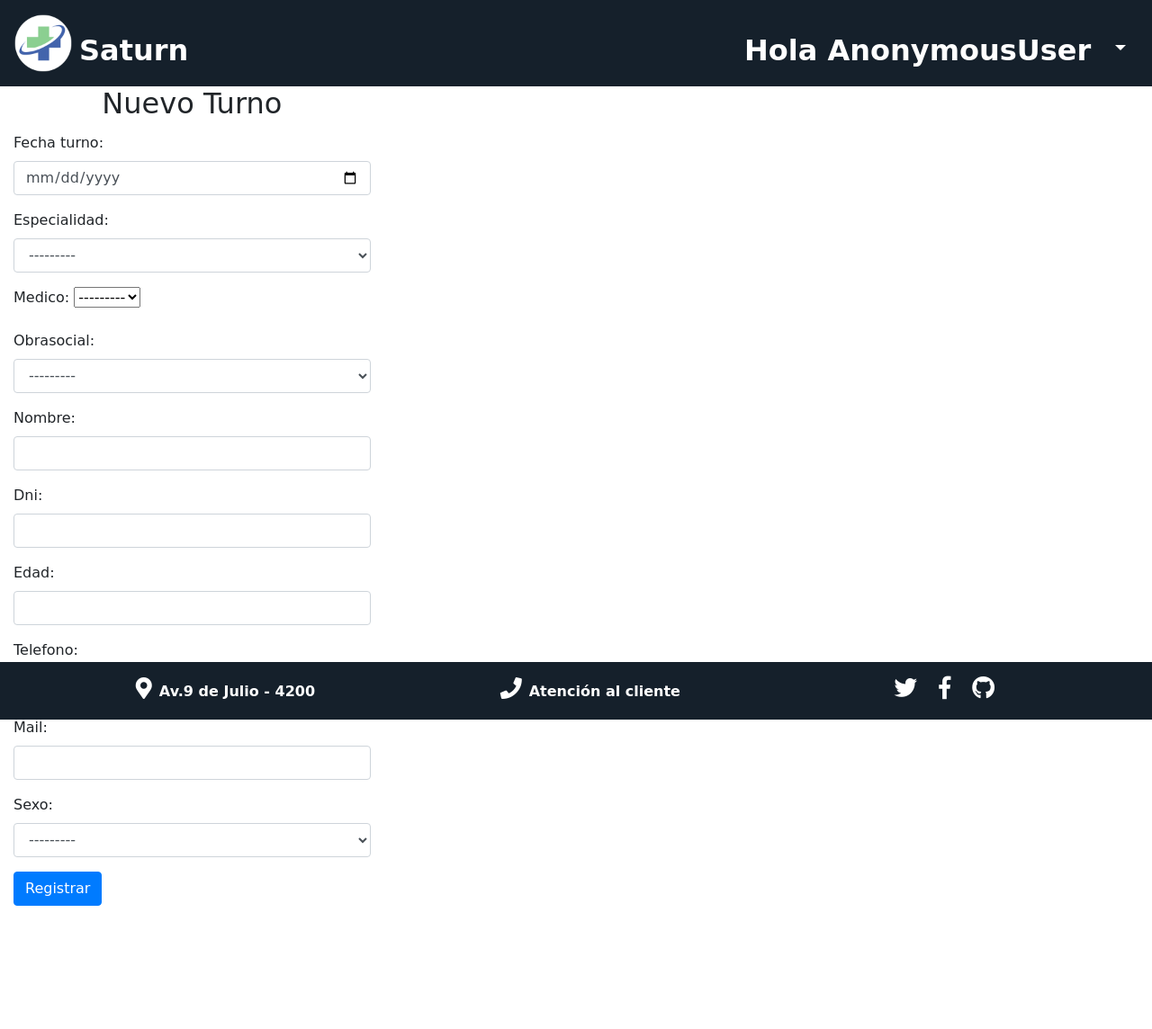
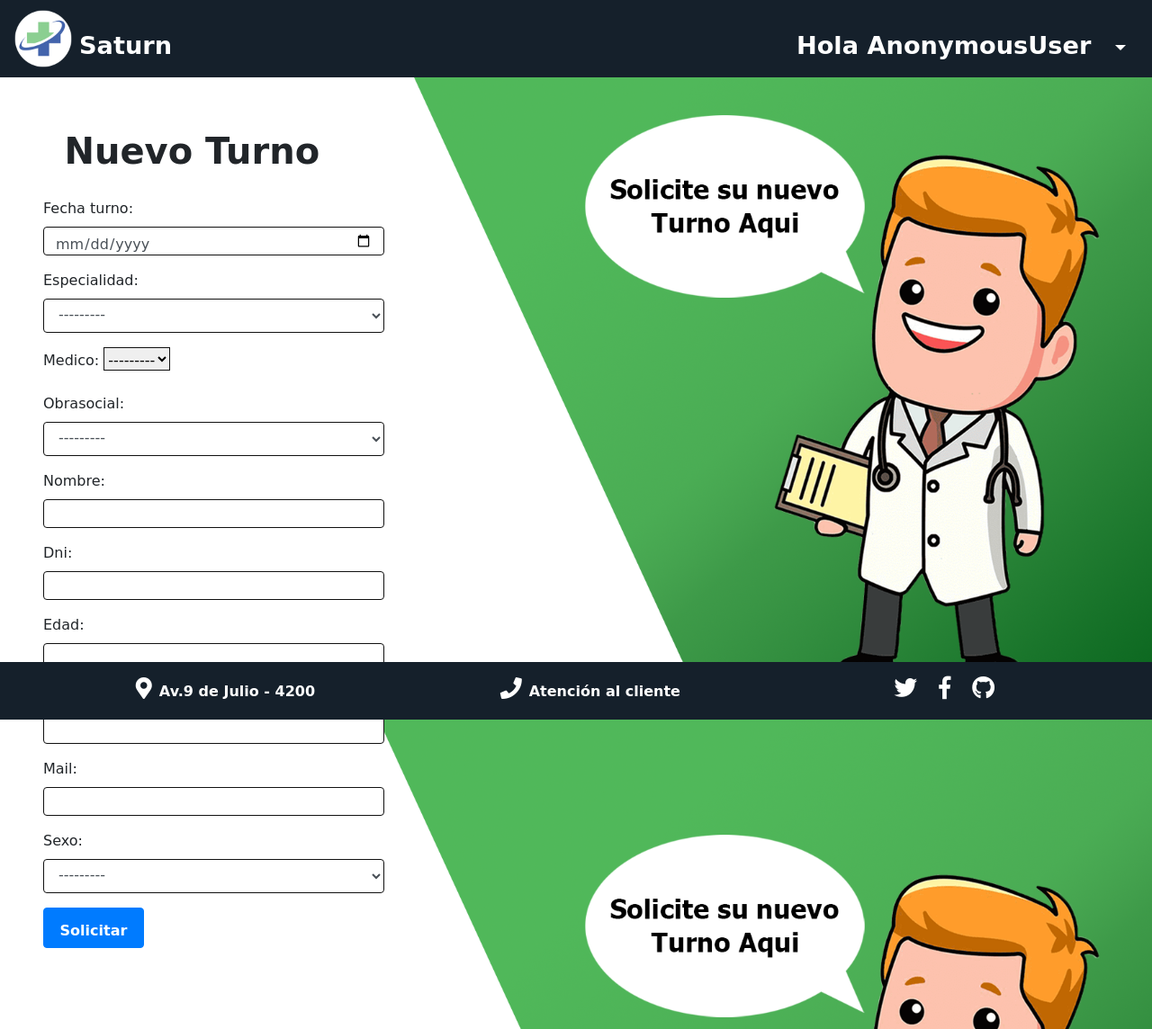
Before and after one commit to marianoGnlz/Saturn, a Django app: page /turnos/new_turn/ in a window 1280 px wide. Shown: the whole page at 90% size. Before the commit the page ends 1007 px from the top, so only its background shows below. Run offline with Django 3.2, Linux system fonts and the light colour scheme; data that the repository does not hold is empty; some libraries are stand-ins or nearby versions; some web fonts are replaced.

Commit message:
la wea linda

```diff
--- a/Saturn/turnos/templates/new_turn.html
+++ b/Saturn/turnos/templates/new_turn.html
@@ -1,18 +1,21 @@
 {% extends 'main.html' %}
 
 {% block content %}
+<div class="row turnos-bg no-gutters">
 	<div class="col-4">
 		<div class="card-body-new">
-	        <h2 class="card-title text-center">Nuevo Turno</h2>
+	        <h2 class="card-title text-center mt-3">Nuevo Turno</h2>
 
-	        <form method="POST">
+	        <form method="POST" class="turnos-content">
 	            {{ form.as_p }}
 	            {% csrf_token %}
 
-	            <button type="submit" class="btn btn-primary">Registrar</button>
+	            <button type="submit" class="btn btn-primary btn-turno">Solicitar</button>
 	        </form>
     	</div>
 	</div>
+</div>
+
 
 
 {% endblock %}
--- a/Saturn/users/static/styles.css
+++ b/Saturn/users/static/styles.css
@@ -29,7 +29,6 @@
 .btn-info:not(:disabled):not(.disabled).active:focus, .btn-info:not(:disabled):not(.disabled):active:focus, .show>.btn-info.dropdown-toggle:focus {
 	box-shadow: none;
 }
-
 
 .form-group-register {
 	margin-top: 1rem;
--- a/Saturn/vistas/static/stylesVistas.css
+++ b/Saturn/vistas/static/stylesVistas.css
@@ -2,28 +2,86 @@
 	font-family: 'Baloo Tammudu 2', cursive;
 }
 
-body {
-
+html, body {
+	height: 100%;
+	margin: 0;
 }
 
-html, body {
-    height: 100%;
-    margin: 0;
+.turnos-bg {
+	background-image: url(../../turnos/static/imagesturnos/eldotorregistro.png);
+	background-repeat: no-repeat;
+	background-size: cover;
+	background-position: center center;
+	background-attachment: fixed;
 }
+
+.turnos-content {
+	padding-top: 1rem;
+	padding-left: 3rem;
+}
+
+.turnos-content input {
+	padding-top: .9rem;
+	height: 2rem;
+	border: 1px solid #111;
+}
+
+.turnos-content select {
+	padding-top: .2rem;
+	border: 1px solid #111;
+}
+
+.turnos-content input[type="date"]::-webkit-inner-spin-button {
+	margin: 0;
+}
+.turnos-content input[type="date"]::-webkit-calendar-picker-indicator {
+	margin: 0;
+	padding-bottom: .6rem;
+}
+
+.btn-turno {
+	padding-top: .8rem;
+	width: 7rem;
+	font-weight: 700;
+}
+
+.card-title {
+	font-weight: 800;
+	font-size: 2.5rem;
+	padding-top: 8rem;
+}
+
 
 .pepega-box {
 	background-image: url(imagenes/elwachin.png);
 	background-repeat: no-repeat;
-    background-size: cover;
-    background-position: center center;
-    background-attachment: fixed;
-    height: 90%;
+	background-size: cover;
+	background-position: center center;
+	background-attachment: fixed;
+	height: 100%;
+}
+
+.usuario-bg {
+	background-image: url(../../turnos/static/imagesturnos/form.png);
+	background-repeat: no-repeat;
+	background-size: cover;
+	background-position: center center;
+	background-attachment: fixed;
+	height: 100%;
+}
+
+.btn-usuarios {
+	padding-top: 1rem;
+}
+
+.welcome {
+	padding-top: 7rem;
+	font-weight: 700;
 }
 
 .section-box {
 	padding-top: 20rem;
 	padding-left: 7rem;
-
 }
 
 .navbar {
@@ -37,6 +95,7 @@
 .nav-link {
 	font-size: 2rem;
 	color: #fff;
+	font-size: 1.7rem;
 }
 
 .nav-link:hover {
@@ -48,10 +107,10 @@
 	list-style: none;
 }
 
-.hello {
+/*.hello {
 	font-size: 1.5rem;
 	color: #fff;
-}
+}*/
 
 .logout {
 	font-size: 1.5rem;
@@ -153,9 +212,6 @@
 	text-decoration: none;
 }
 
-.btn:not(:disabled):not(.disabled) {
-	margin-bottom: 10px !important;
-}
 
 .link-box {
 	margin-top: .8rem;
@@ -212,7 +268,6 @@
 
 	.dropdown .dropdown-menu {
 		transition: all 0.7s;
-		display: block;
 		overflow: hidden;
 		opacity: 0;
 		z-index: -1;
--- a/Saturn/vistas/templates/footer.html
+++ b/Saturn/vistas/templates/footer.html
@@ -3,7 +3,7 @@
 <footer class="d-flex justify-content-center align-items-center footer">
 	<div class="d-flex justify-content-center align-items-center container-footer w-100 px-5">
 		<div class="mx-auto footer-direccion"><i class="fas fa-map-marker-alt mr-2"></i>Av.9 de Julio - 4200</div>
-		<div class="mx-auto"><i class="fas fa-phone"></i><a href="#" class="footer-atencion mx-2">Atención al cliente</a></div>
+		<div class="mx-auto"><i class="fas fa-phone"></i><a href="https://support.riotgames.com/hc/es" class="footer-atencion mx-2" target="_blank">Atención al cliente</a></div>
 		<div class="mx-auto"><a href="http://twitter.com" target="_BLANK"><i class="fab fa-twitter mx-4"></i></a><a href="http://facebook.com" target="_BLANK"><i class="fab fa-facebook-f"></i></a><a href="https://github.com/LeonardoBrabo/Saturn" target="_BLANK"><i class="fab fa-github mx-4"></i></a></div>
 	</div>
 </footer>
--- a/Saturn/vistas/templates/navbar.html
+++ b/Saturn/vistas/templates/navbar.html
@@ -1,6 +1,6 @@
 {% load static %}
 
-<nav class="navbar navbar-expand-lg ">
+<nav class="navbar navbar-expand-lg fixed-top">
   <img src="{% static '/imagenes/icono.png' %}" alt="" class="img-fluid logo-sa">
   <button class="navbar-toggler" type="button" data-toggle="collapse" data-target="#navbarSupportedContent" aria-controls="navbarSupportedContent" aria-expanded="false" aria-label="Toggle navigation">
     <i class="fas fa-bars"></i>
@@ -11,7 +11,7 @@
         <a class="nav-link pt-3 pb-0" href="{% url 'dashboard' %}">Saturn<span class="sr-only">(current)</span></a>
       </li>
       <li class="nav-item d-lg-none">
-        <a class="dropdown-item" href="{% url 'turn_ok' %}">Panel de Usuario</a>
+        <a class="dropdown-item" href="{% url 'turn_ok' %}">Panel de Usuario</a>}
       </li>
       <li class="nav-item d-lg-none">
         <a class="dropdown-item" href="{% url 'logout' %}">Cerrar Sesión</a>
@@ -28,7 +28,7 @@
       <button class="btn btn-secondary dropdown-toggle" type="button" id="dropdownMenuButton" data-toggle="dropdown" aria-haspopup="true" aria-expanded="false">
       </button>
       <div class="dropdown-menu" aria-labelledby="dropdownMenuButton">
-        <a class="dropdown-item" href="{% url 'panelusuario' %}">Panel de Usuario</a>
+        <a class="dropdown-item" href="{% url 'turn_ok' %}">Panel de Usuario</a>
         <a class="dropdown-item" href="{% url 'logout' %}">Cerrar Sesión</a>
       </div>
 
```
Also changed, not shown: Saturn/turnos/templates/turn_ok.html (+5 -5 lines), Saturn/turnos/static/imagesturnos/eldotorpo.png (added), Saturn/turnos/static/imagesturnos/eldotorregistro.png (added), Saturn/turnos/static/imagesturnos/form.png (added), Saturn/vistas/static/imagenes/elwachin.png.
